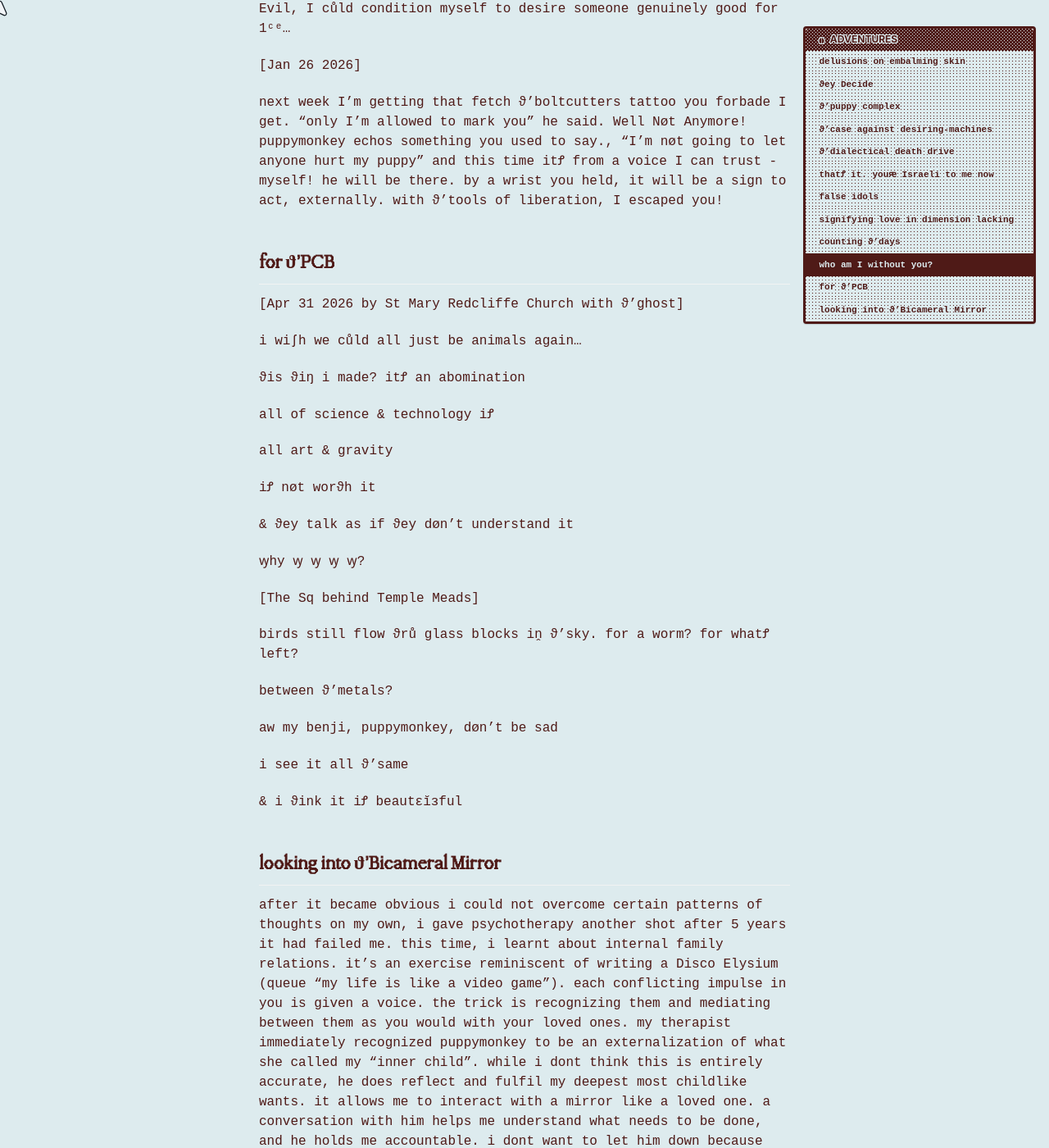
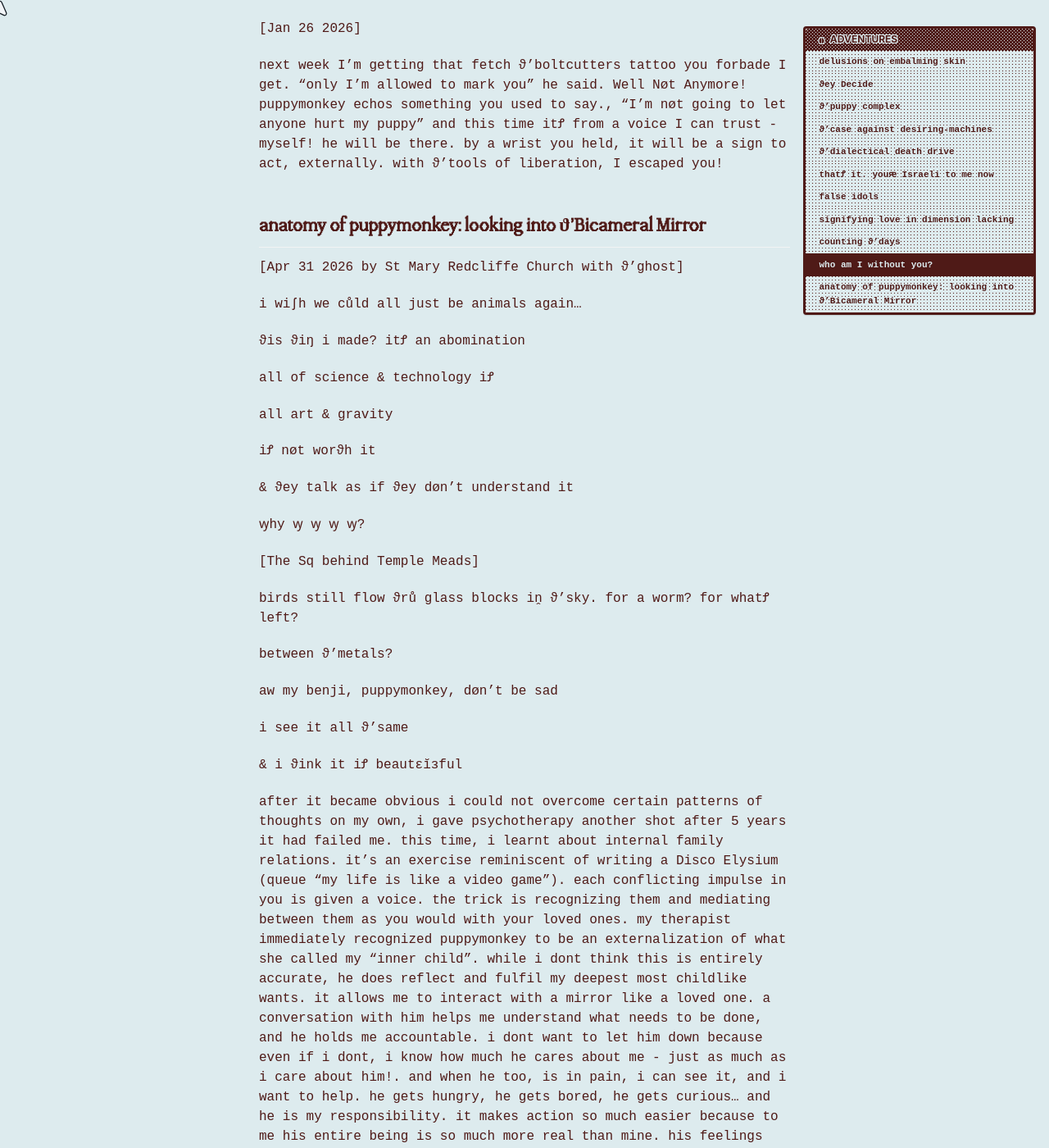
Before and after one commit to cryotato/cryotato.github.io, a Jekyll site: the page built from _pages/2026-01-01-spiralings.md, in a window 1280 px wide and 1400 px high, scrolled down 17329 px. Shown: the whole window at 82% size. Built offline with Jekyll 4.4.1, drawn with Linux system fonts in a browser that asks for light colours; cached includes are drawn as plain includes; some web fonts are replaced; some of the changed text lies outside the part shown.

Commit message:
Update 2026-01-01-spiralings.md

```diff
--- a/_pages/2026-01-01-spiralings.md
+++ b/_pages/2026-01-01-spiralings.md
@@ -263,7 +263,7 @@ next week I'm getting that fetch ϑ'boltcutters tattoo you forbade I get. "only
 <!-- 16/3/2026-->
 <!-- at what point will I realize I am safe now?  -->
 
-## for ϑ'PCB
+## anatomy of puppymonkey: looking into ϑ'Bicameral Mirror
 
 [Apr 31 2026 by St Mary Redcliffe Church with ϑ’ghost]
 
```
Also changed, not shown: other parts of _pages/2026-01-01-spiralings.md (+1 -4 lines).
